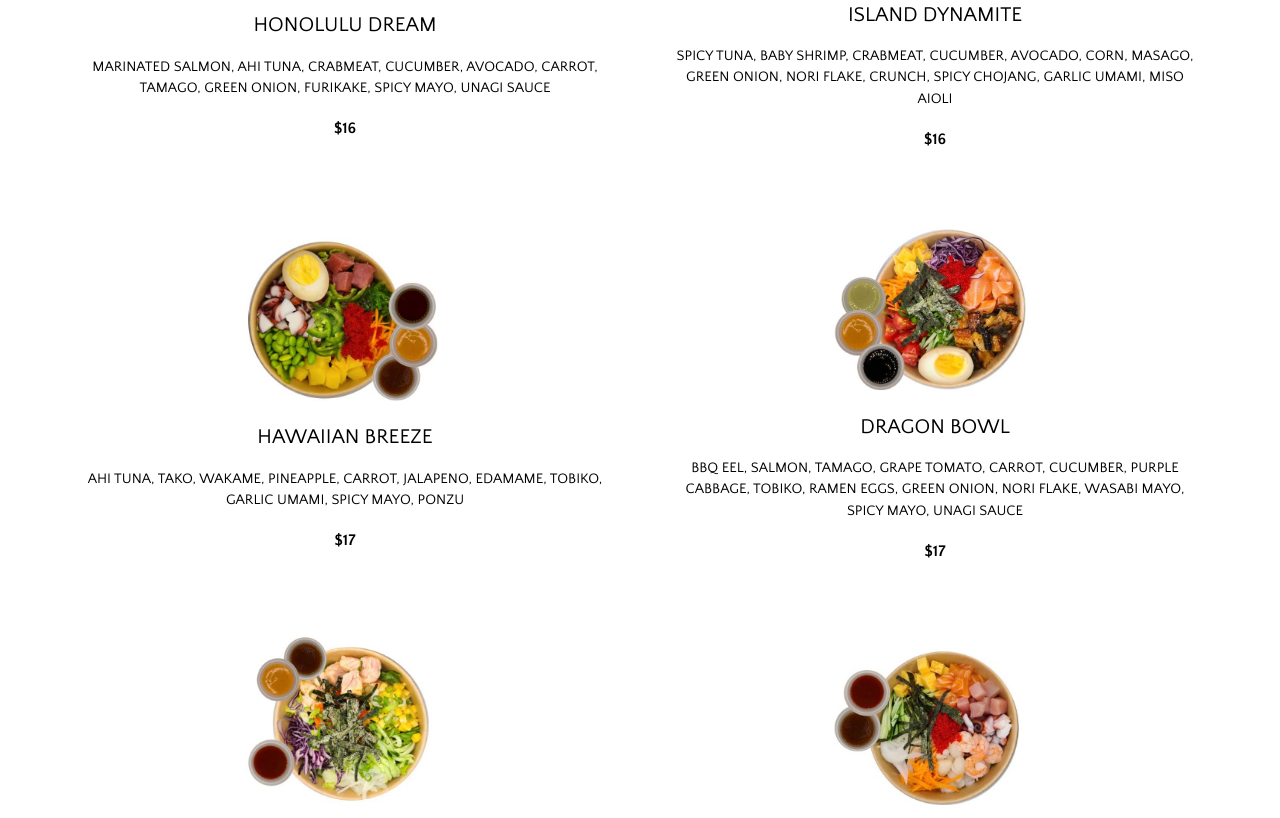
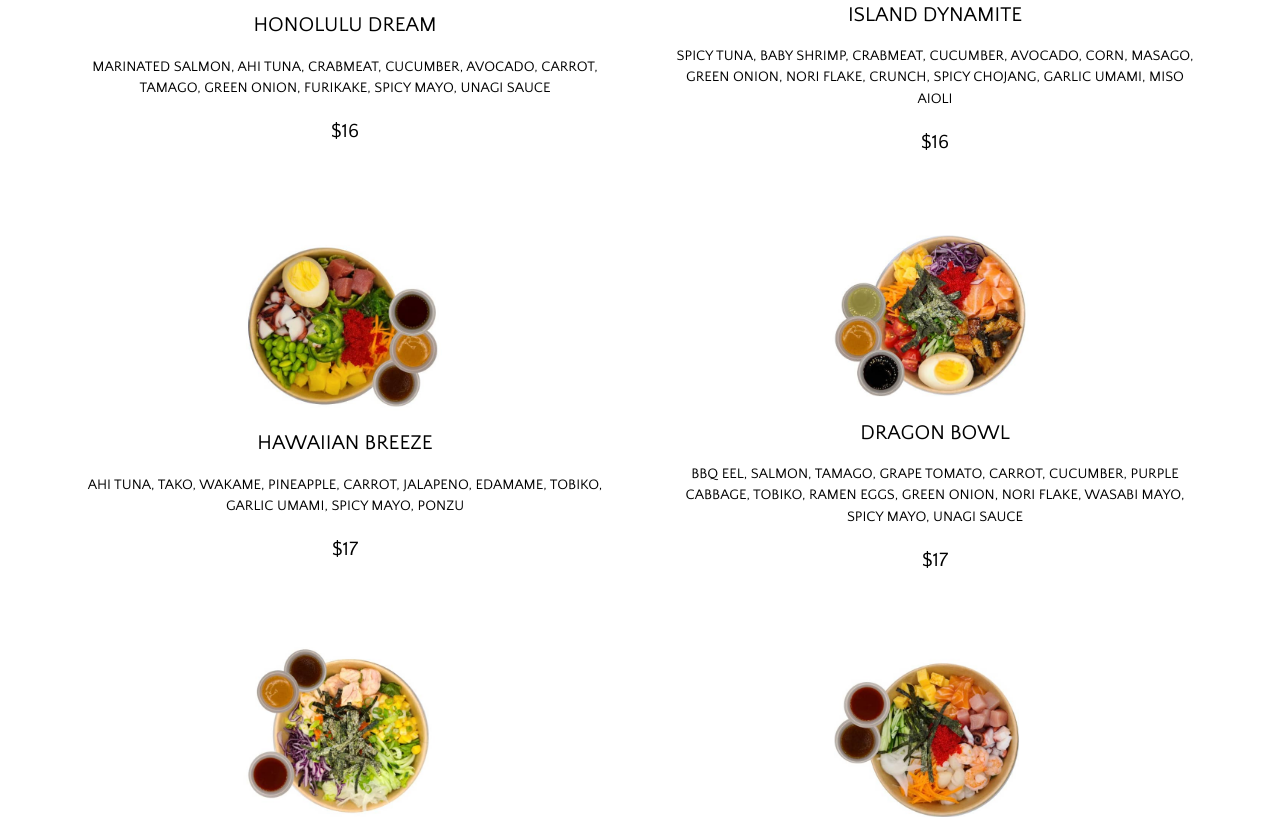
Before and after one commit to katieseo/pokebowl, a Next.js app: page / in a window 1280 px wide. Shown: the part 1359-2177 px from the top of the page. Built offline with nearby package versions, Linux system fonts and the light colour scheme; a web font is replaced by a local one.

Commit message:
update price font size

```diff
--- a/styles/MenuItem.module.scss
+++ b/styles/MenuItem.module.scss
@@ -23,6 +23,6 @@
   }
 
   .price {
-    font-weight: bold;
+    font-size: 1.25rem;
   }
 }
```
